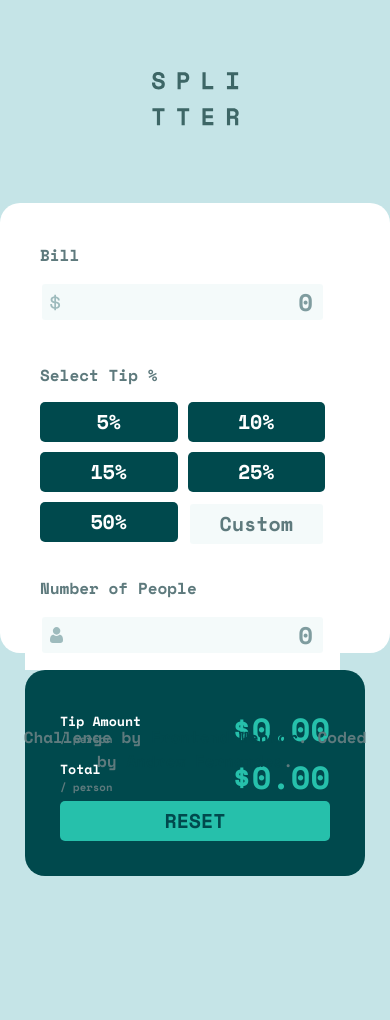
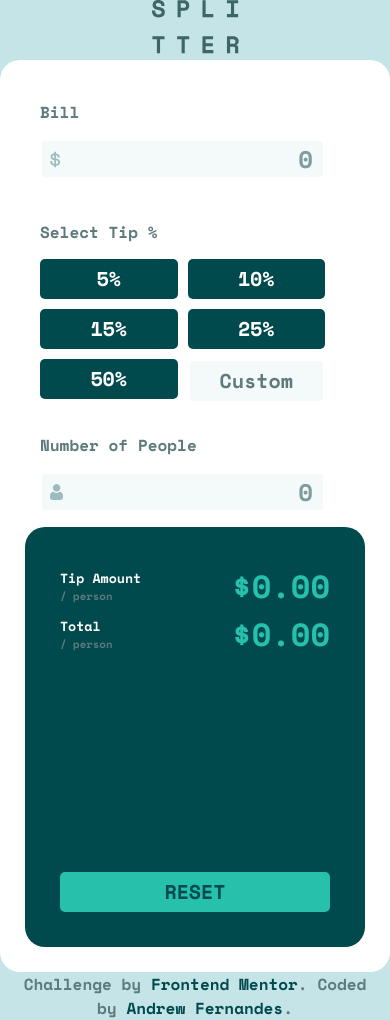
Before and after one commit to andrew8gmf/tip-calculator-app, an Angular app: page / in a window 390 px wide. Before the commit the page ends 876 px from the top, so only its background shows below. Built offline with nearby package versions, Linux system fonts and the light colour scheme.

Commit message:
fix(style): responsiveness in mobile media query

```diff
--- a/src/app/home/home.component.scss
+++ b/src/app/home/home.component.scss
@@ -14,7 +14,7 @@
         background: var(--white);
         border-radius: 20px;
         display: flex;
-        height: 400px;
+        height: 450px;
         padding: 25px;
 
         &__options,
@@ -186,6 +186,7 @@
             background: var(--cyan-very-dark);
             justify-content: space-between;
             padding: 35px;
+            width: 300px;
 
             &__result {
                 display: flex;
@@ -250,6 +251,7 @@
     .main {
         &__card {
             flex-direction: column;
+            height: auto;
 
             &__options {
                 &__tip {
@@ -266,6 +268,11 @@
                     }
                 }
             }
+
+            &__values {
+                width: auto;
+                height: 350px;
+            }
         }
     }
 }
```
